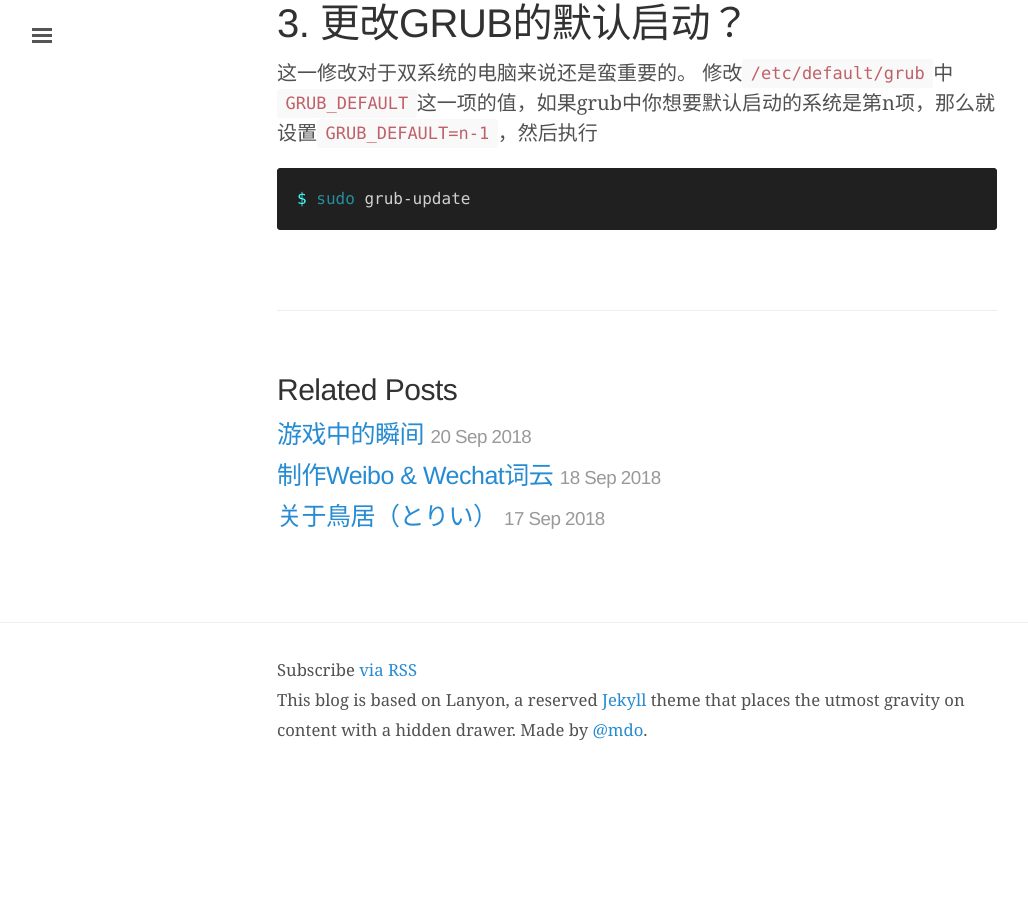
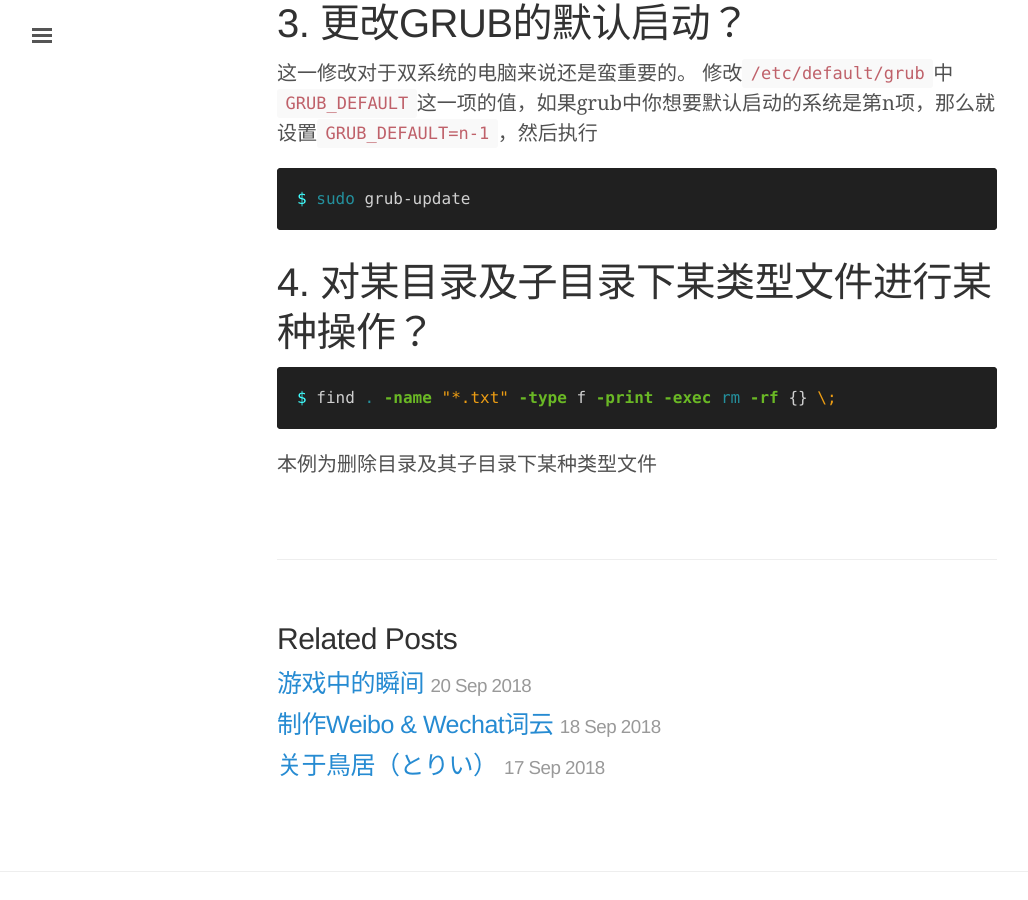
Before and after one commit to wittyfilter/wittyfilter.github.io, a Jekyll site: the page built from _posts/2014-09-18-learning-linux.md, in a window 1280 px wide and 900 px high, scrolled down 1115 px. Shown: the whole window, without its empty margins (3-1031 px from the left). Built offline with Jekyll 4.4.1, drawn with Linux system fonts in a browser that asks for light colours; some web fonts are replaced; comment, search, counter and statistics services are not loaded; before the commit the page ends 1859 px from its top, so only the background shows below that.

Commit message:
Update Posts

````diff
--- a/_posts/2014-09-18-learning-linux.md
+++ b/_posts/2014-09-18-learning-linux.md
@@ -23,3 +23,11 @@ date: '2014-09-18 08:00:00 +0800'
 ```zsh
 $ sudo grub-update
 ```
+
+# 4. 对某目录及子目录下某类型文件进行某种操作？
+
+```zsh
+$ find . -name "*.txt" -type f -print -exec rm -rf {} \;
+```
+
+本例为删除目录及其子目录下某种类型文件
````
Also changed, not shown: _posts/2018-09-20-game-screenshots-collection.md (+1 -1 lines).
